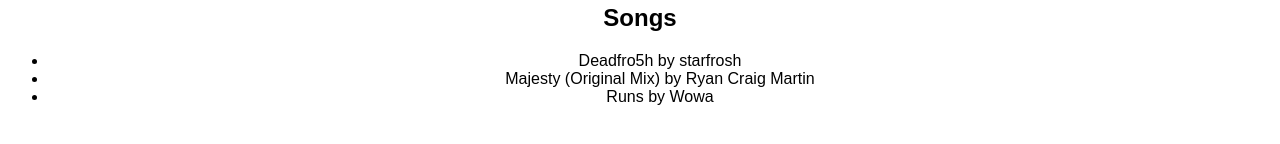
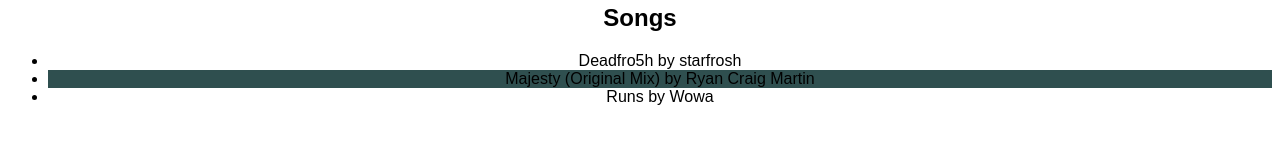
Before and after one commit to MagPtak/Music-app-react-project, a React (Create React App) app: page / in a window 1280 px wide. Shown: the part 350-494 px from the top of the page. Built offline with nearby package versions, Linux system fonts and the light colour scheme.

Commit message:
add style property for current song

```diff
--- a/src/App.js
+++ b/src/App.js
@@ -26,9 +26,11 @@ function SongPlayer({ showControls = true, song }) {
   );
 }
 
-function SongListItem({ song }) {
+function SongListItem({ song, isCurrent }) {
+  const backgroundColor = isCurrent ? "darkslategrey" : "none";
+  const style = { backgroundColor };
   return (
-    <li>
+    <li style={style}>
       {song.title} by {song.artist}
     </li>
   );
@@ -64,7 +66,11 @@ export default function App() {
         <Heading title="Songs" />
         <ul>
           {songs.map((song) => (
-            <SongListItem key={song.audioURL} song={song} />
+            <SongListItem
+              key={song.audioURL}
+              song={song}
+              isCurrent={currentSong.audioURL === song.audioURL}
+            />
           ))}
         </ul>
       </section>
```
